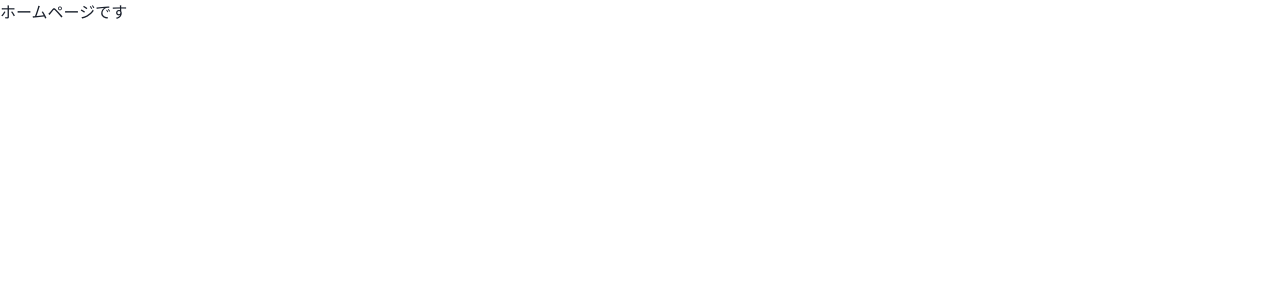
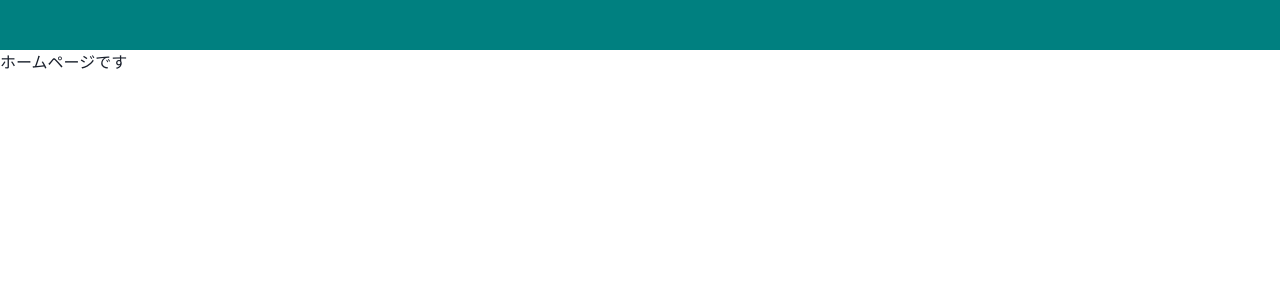
Before and after one commit to hayato-lang/practice_chakra, a React (Create React App) app: page /home in a window 1280 px wide. Shown: the top 300 px of the page. Built offline with nearby package versions, Linux system fonts and the light colour scheme.

Commit message:
レイアウトの適用

```diff
--- /dev/null
+++ b/src/components/organism/Layout/Header.tsx
@@ -0,0 +1,5 @@
+import { memo, VFC } from "react";
+
+export const Header: VFC = memo(() => {
+  return <div style={{ height:"50px", backgroundColor: "teal" }}></div>;
+});
--- /dev/null
+++ b/src/components/templates/HeaderLayout.tsx
@@ -0,0 +1,16 @@
+import { memo, ReactNode, VFC } from "react";
+import { Header } from "../organism/Layout/Header";
+
+type Props = {
+  children: ReactNode;
+}
+
+export const HeaderLayout: VFC<Props> = memo((props) => {
+  const { children } = props;
+  return (
+    <>
+      <Header/>
+      {children}
+    </>
+  );
+});
--- a/src/router/Router.tsx
+++ b/src/router/Router.tsx
@@ -4,6 +4,7 @@
 import { Login } from "../components/pages/Login";
 import { Page404 } from "../components/pages/Page404";
 import { HomeRoutes } from "./HomeRoutes";
+import { HeaderLayout } from "../components/templates/HeaderLayout";
 
 export const Router: VFC = memo(() => {
   return (
@@ -19,7 +20,9 @@
               exact={route.exact}
               path={`${url}${route.path}`}
             >
-              {route.children}
+              <HeaderLayout>
+                {route.children}
+              </HeaderLayout>
             </Route>
           ))}
         </Switch>
```
